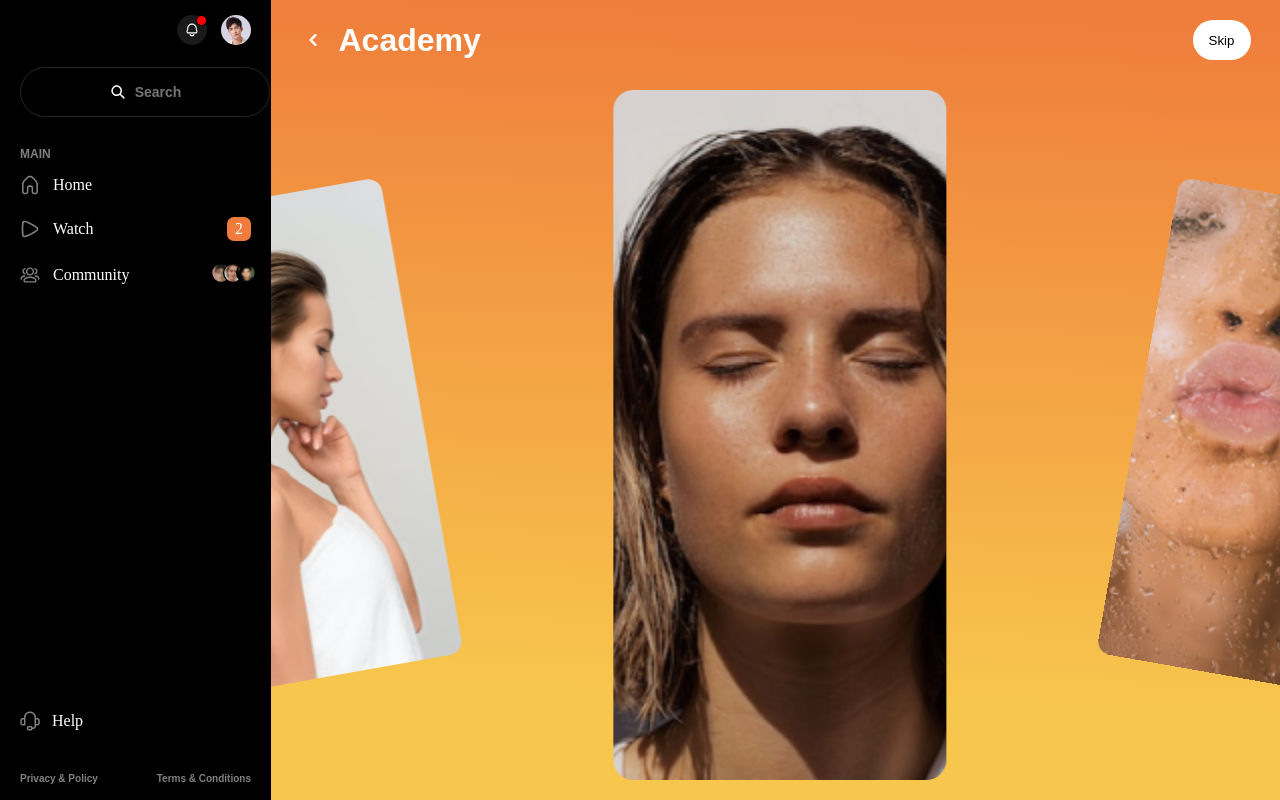
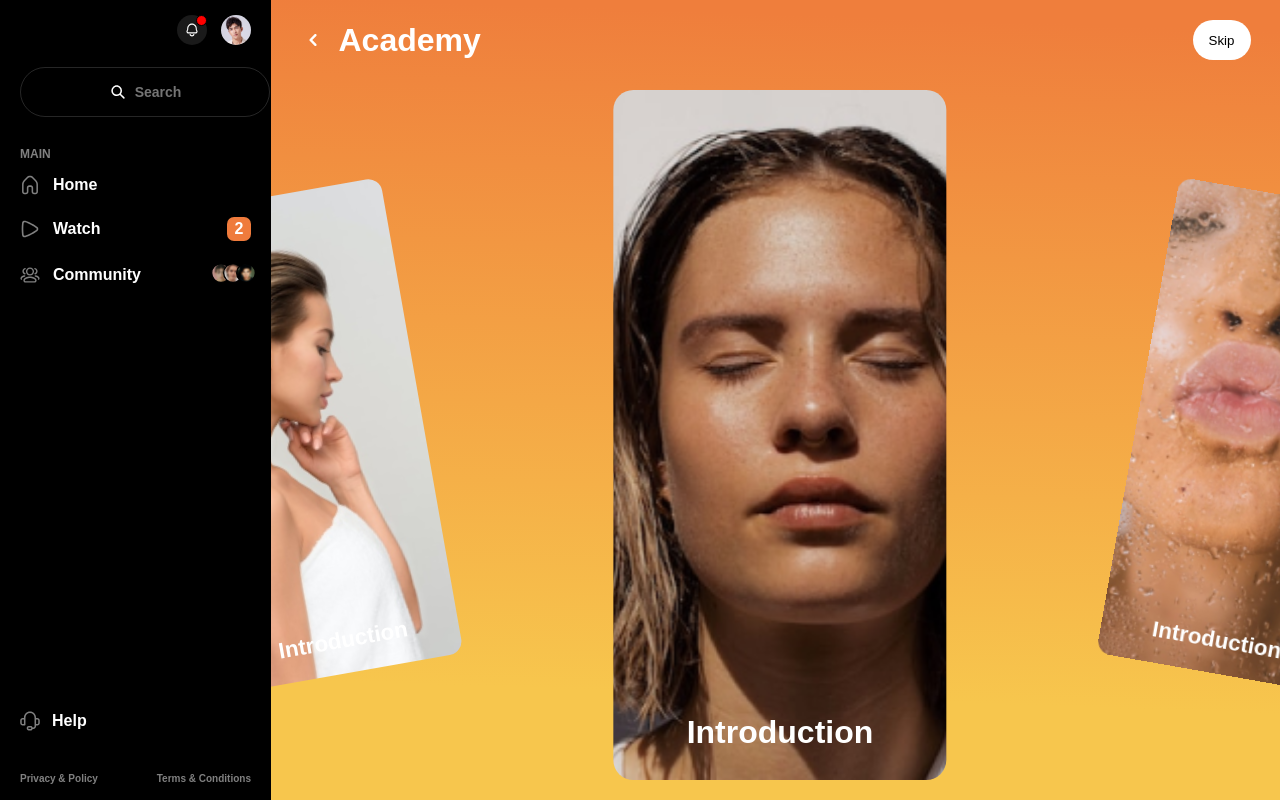
Before and after one commit to FlameFront-end/geexarts-test, a React (Vite) app: page /slider in a window 1280 px wide. Built offline with nearby package versions, Linux system fonts and the light colour scheme.

Commit message:
fix: fonts

```diff
--- a/src/components/Header/Header.module.scss
+++ b/src/components/Header/Header.module.scss
@@ -19,7 +19,6 @@
     color: #fff;
     font-weight: 700;
     font-size: 32px;
-    font-family: "PT Root UI VF", sans-serif;
     line-height: 32px;
   }
 }
@@ -33,7 +32,6 @@
     padding: 12px;
     color: rgb(255 255 255 / 50%);
     font-size: 14px;
-    font-family: "PT Root UI VF", sans-serif;
     border-radius: 22px;
     transition: background 0.3s ease-in-out;
 
--- a/src/components/Sidebar/Sidebar.module.scss
+++ b/src/components/Sidebar/Sidebar.module.scss
@@ -60,32 +60,14 @@
   }
 }
 
-.bottom {
-  .help {
-    display: flex;
-    gap: 12px;
-    align-items: center;
-    padding-bottom: 42px;
-  }
-
-  .footer {
-    display: flex;
-    justify-content: space-between;
-    color: rgb(255 255 255 / 50%);
-    font-weight: 700;
-    font-size: 10px;
-    font-family: "PT Root UI VF", sans-serif;
-    line-height: 12px;
-  }
-}
-
 .link {
   position: relative;
   display: flex;
+  align-items: center;
   justify-content: space-between;
-  align-items: center;
   margin-bottom: 10px;
   padding-bottom: 12px;
+  font-weight: 700;
 
   &::before {
     position: absolute;
@@ -130,3 +112,22 @@
     height: 20px;
   }
 }
+
+.bottom {
+  .help {
+    display: flex;
+    gap: 12px;
+    align-items: center;
+    padding-bottom: 42px;
+    font-weight: 700;
+  }
+
+  .footer {
+    display: flex;
+    justify-content: space-between;
+    color: rgb(255 255 255 / 50%);
+    font-weight: 700;
+    font-size: 10px;
+    line-height: 12px;
+  }
+}
--- a/src/index.scss
+++ b/src/index.scss
@@ -1,7 +1,10 @@
+@import "./fonts/PT-Root/RT-Root";
+
 * {
   box-sizing: border-box;
   margin: 0;
   padding: 0;
+  font-family: "PT Root UI VF", sans-serif;
 }
 
 button {
--- a/src/pages/Gallery/Gallery.module.scss
+++ b/src/pages/Gallery/Gallery.module.scss
@@ -30,7 +30,6 @@
     gap: 4px;
     align-items: center;
     font-size: 14px;
-    font-family: "PT Root UI VF", sans-serif;
   }
 
   .arrow {
@@ -93,7 +92,6 @@
 
   .card_bottom {
     font-size: 18px;
-    font-family: " PT Root UI VF", sans-serif;
   }
 }
 
--- a/src/pages/Slider/Slider.jsx
+++ b/src/pages/Slider/Slider.jsx
@@ -29,12 +29,11 @@ const Slider = ({ allItems }) => {
 						<SwiperSlide
 							key={item.id}
 							style={{
-								background: `url(${item.img})`,
-								backgroundRepeat: 'no-repeat',
-								backgroundPosition: 'center',
-								backgroundSize: 'cover'
+								background: `url(${item.img})`
 							}}
-						></SwiperSlide>
+						>
+							<div className='slide-text'>Introduction</div>
+						</SwiperSlide>
 					))}
 				</Swiper>
 			</div>
--- a/src/pages/Slider/Slider.scss
+++ b/src/pages/Slider/Slider.scss
@@ -5,8 +5,23 @@
 }
 
 .swiper-slide {
+  display: flex !important;
+  justify-content: center;
+  align-items: end;
   border-radius: 20px;
   transition: all 0.3s ease-in-out;
+  background-repeat: no-repeat !important;
+  background-position: center !important;
+  background-size: cover !important;
+}
+
+.slide-text {
+  padding-bottom: 32px;
+
+  color: #FFF;
+  font-size: 32px;
+  font-weight: 700;
+  line-height: 32px;
 }
 
 .swiper-slide-prev {
```
